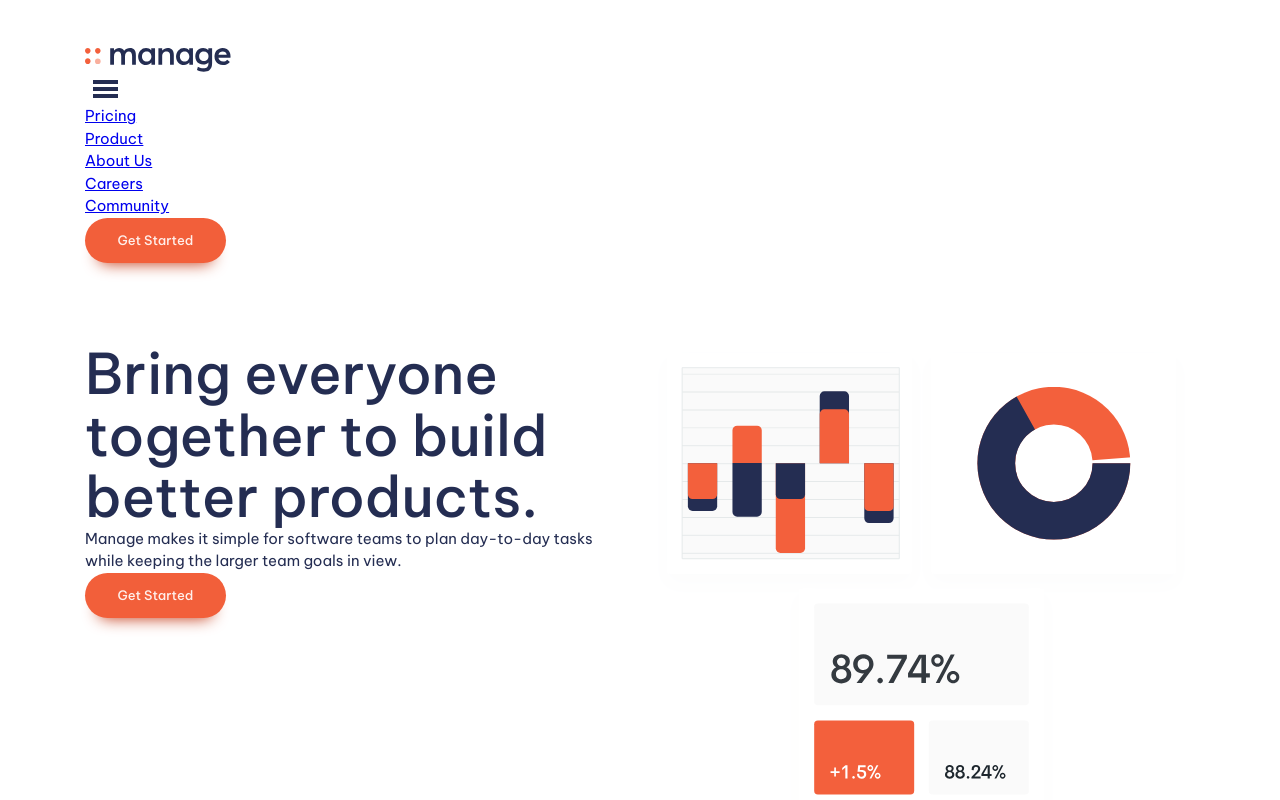
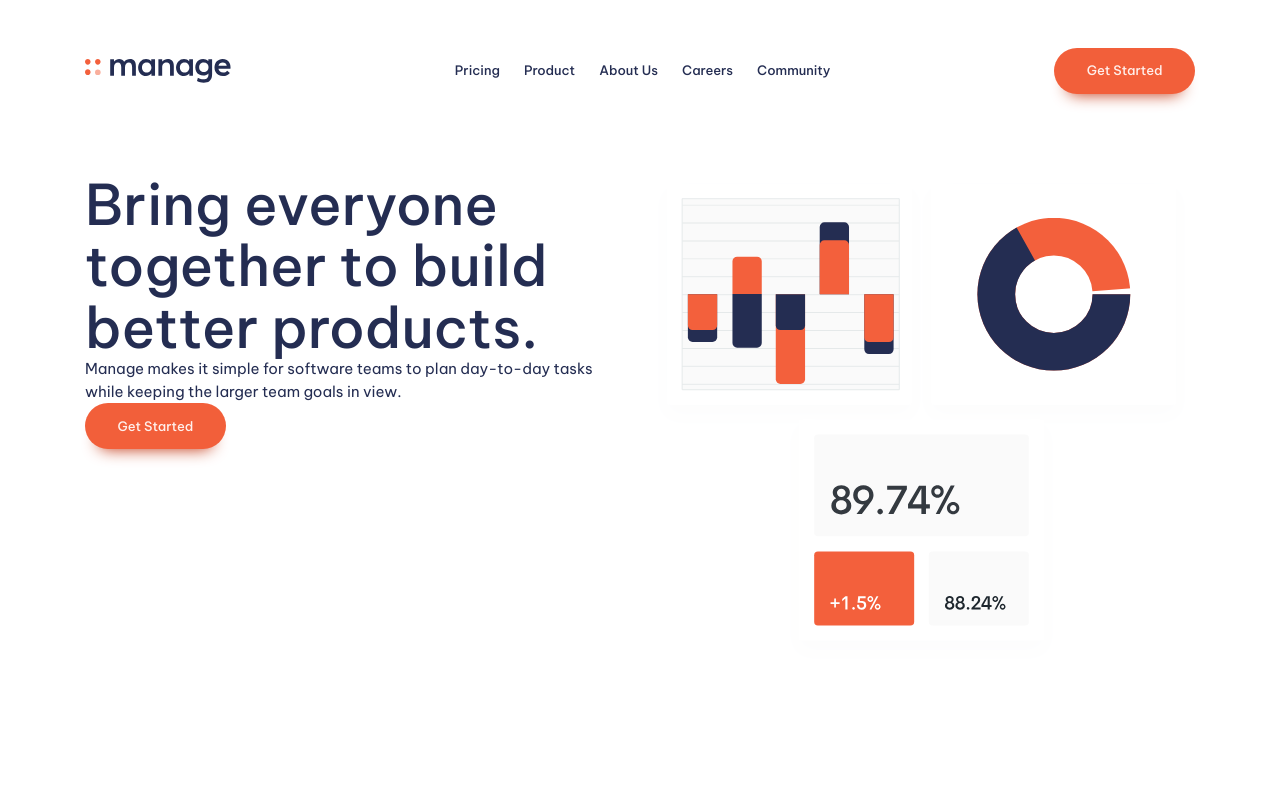
Before and after one commit to Esraa22M/manage-landing-page, a React (Create React App) app: page / in a window 1280 px wide. Shown: the top 800 px of the page. Built offline with nearby package versions, Linux system fonts and the light colour scheme.

Commit message:
Navbar is done for both desktop and mobile screen size

```diff
--- a/src/components/Header/Header.css
+++ b/src/components/Header/Header.css
@@ -1,4 +1,4 @@
-.Header__visually-hidden{
+.Header__visually-hidden {
   clip: rect(0 0 0 0);
   clip-path: inset(50%);
   height: 1px;
@@ -7,15 +7,46 @@
   white-space: nowrap;
   width: 1px;
 }
+
+.primary-header {
+  padding-top: var(--space-700);
+}
+.Header__nav-wrapper {
+  display: flex;
+  justify-content: space-between;
+  align-items: center;
+}
+.Header_button-hidden {
+  display: none;
+}
 .Header__mobile-nav-toggle {
+  display: none;
+}
+@media (max-width: 50em) {
+  .Header_btn-sm-none{
+    display: none;
+  }
+  .Header__mobile-nav-toggle {
     cursor: pointer;
     background-color: transparent;
     padding: 0.5em;
     border: unset;
+    z-index: 70;
+
+    display: block;
+    position: fixed;
+    top:var(--space-600);
+    right:var(--space-400)
+  }
+
+  .primary-header[datatype="expanded"]::after{
+    content: '';
+    position: fixed;
+    inset:0;
+    background-image: linear-gradient(rgb(0 0 0/0),rgb(0 0 0/0.8));
+    height: 100vh;
+  }
+  .Header__mobile-nav-toggle .Header_icon-close {
+    display: none;
+  }
 }
-.Header__mobile-nav-toggle .Header_icon-close{
-    display: none;
-}
-.primary-header{
-    margin-top: var(--space-700);
-}
--- a/src/components/Header/header.js
+++ b/src/components/Header/header.js
@@ -1,30 +1,35 @@
-import React from "react";
+import React , {useState} from "react";
 import images from "../../constants/images";
 import Navbar from "../Navbar/Navbar";
 import "./Header.css";
+
 const Header = () => {
+  let [navFlag,setNavFlag] = useState(false)
+
   return (
-    <header className="primary-header">
+    <header className="primary-header" datatype={navFlag?"expanded":""}>
       <div className="container">
-        <div className="flex">
+        <div className="Header__nav-wrapper">
           <a href="#">
             <img src={images.logo} alt="logo" />
           </a>
           <button
             className="Header__mobile-nav-toggle"
             aria-controls="primary-navigation"
+            aria-expanded={navFlag?true:false}
+            onClick={()=>setNavFlag(!navFlag)}
           >
             <img
               className="Header_icon-humberger"
-              src={images.iconHumberger}
+              src={navFlag? images.iconClose: images.iconHumberger}
             ></img>
-            <img className="Header_icon-close" src={images.iconClose}></img>
+            {/* <img className="Header_icon-close" src={images.iconClose}></img> */}
 
             {/* span is an actual content for screen reader */}
             <span className="Header__visually-hidden">button</span>
           </button>
-          <Navbar />
-          <button className="button" type="button" aria-pressed="false">
+          <Navbar navFlag={navFlag}/>
+          <button className="button Header_btn-sm-none" type="button" aria-pressed="false">
             Get Started
           </button>
         </div>
--- a/src/components/Navbar/Navbar.css
+++ b/src/components/Navbar/Navbar.css
@@ -0,0 +1,42 @@
+.Navbar__primary-list{
+  font-size: var(--fs-nav);
+  display: flex;
+  font-weight: var(--font-weight-semi-bold);
+  gap:clamp(1rem,5vw , 1.5rem);
+}
+.Navbar__primary-list a{
+  text-decoration: none;
+  color:var(--clr-primary-300);
+}
+.Navbar__primary-list a:hover, .Navbar__primary-list a:focus{
+  color:var(--clr-primary-400);
+
+}
+
+.open{
+  display: block !important;
+}
+
+@media (max-width:50em) {
+  .Navbar__primary-navigation{
+    display: none;
+    position: fixed;
+    z-index: 60;
+
+    inset: 7rem var(--space-400) auto;
+    background-color: var(--clr-neutral-200);
+    border-radius: var(--space-100);
+    padding: var(--space-700);
+    box-shadow: 0 0 0.75em rgb(0,0,0,0.05);
+
+  }
+
+
+  .Navbar__primary-list {
+    display: grid;
+    gap: var(--space-600);
+    text-align: center;
+    font-weight: var(--font-weight-bold);
+  }
+
+}
--- a/src/components/Navbar/Navbar.js
+++ b/src/components/Navbar/Navbar.js
@@ -1,8 +1,8 @@
 import React from "react";
 import "./Navbar.css";
-const Navbar = () => {
+const Navbar = ({navFlag}) => {
   return (
-    <nav className="Navbar__primary-navigation">
+    <nav className={`Navbar__primary-navigation ${navFlag?"open":""}`}>
       <ul role="list" className="Navbar__primary-list" aria-label="primary navigation list" id="primary-navigation">
         <li><a href="#">Pricing</a></li>
         <li><a href="#">Product</a></li>
--- a/src/index.css
+++ b/src/index.css
@@ -9,6 +9,7 @@
 
   --clr-primary-300: hsl(228, 39%, 23%);
   /* Neutral*/
+  --clr-neutral-200: hsl(0 0% 100%);
 
   --clr-neutral-100: hsl(233, 12%, 13%);
   --clr-neutral-900: hsl(0, 0%, 0%);
@@ -34,7 +35,7 @@
   --fs-body: var(--fs-400);
   --fs-primary-heading: var(--fs-800);
   --fs-secondary-heading: var(--fs-700);
-  --fs-nav: var(--fs-500);
+  --fs-nav: var(--fs-600);
   --fs-button: var(--fs-300);
 
   --space-100:0.25rem;
@@ -77,6 +78,7 @@ ol[role="list"] {
 html,
 body {
   height: 100%;
+
 }
 /* Set core root defaults */
 html:focus-within {
```
